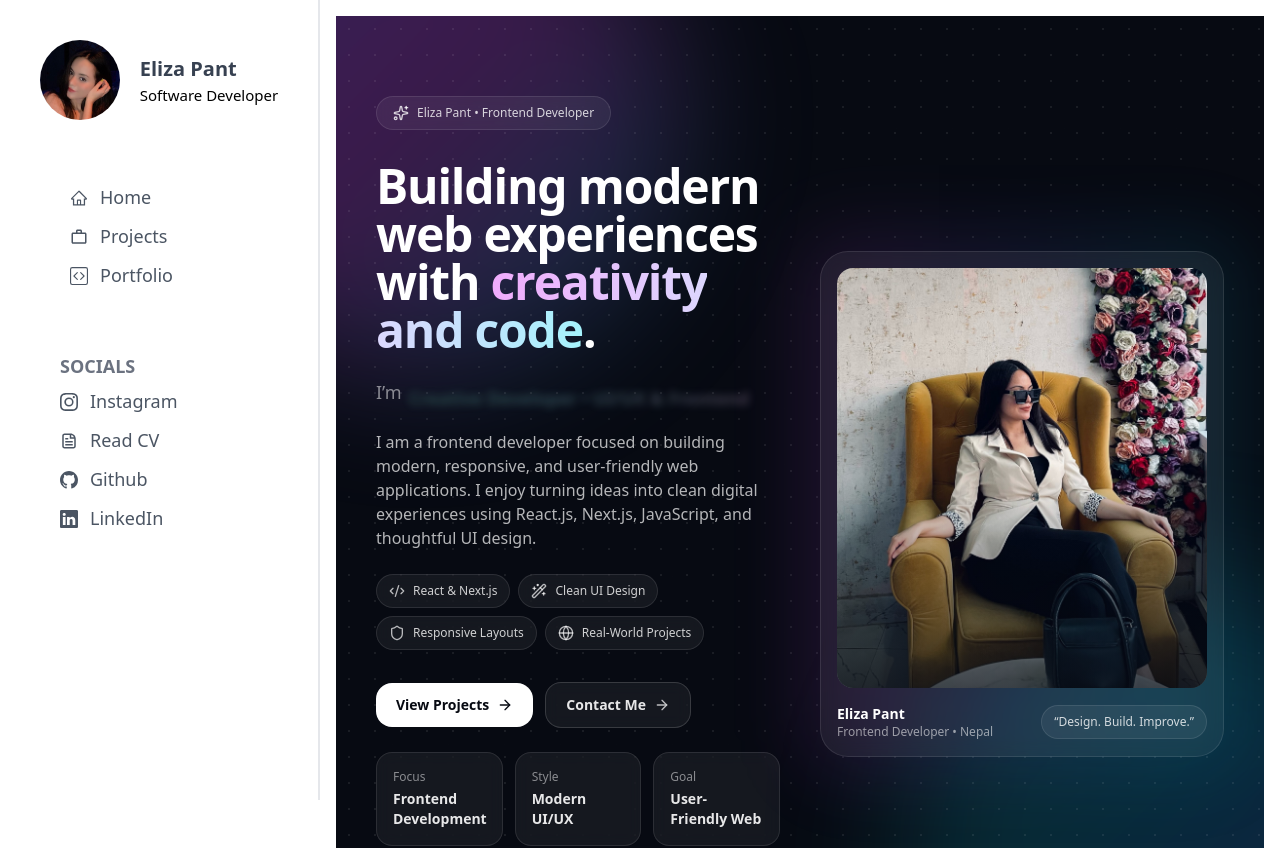
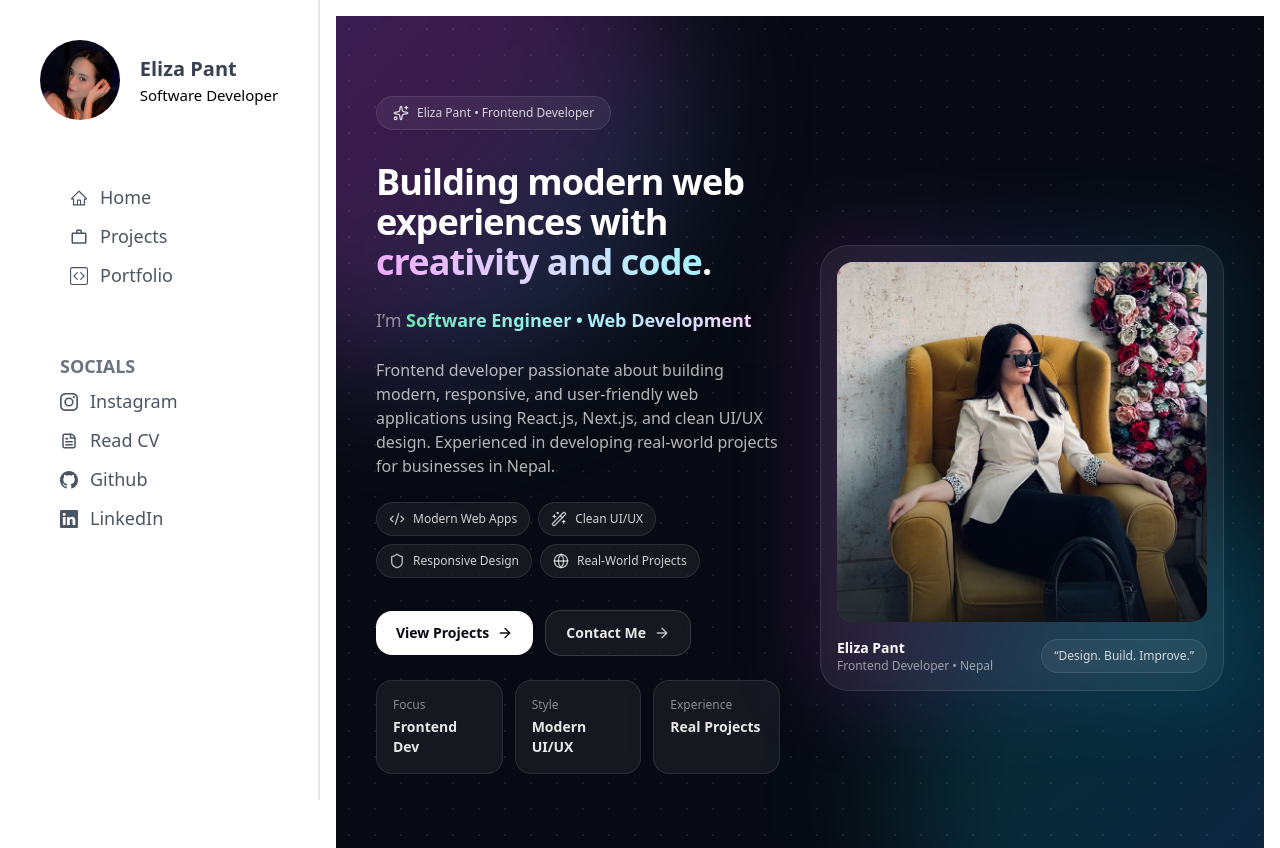
Before and after one commit to panteliza/portfolio, a React (Create React App) app: page /work in a window 1280 px wide. Shown: the top 848 px of the page. Built offline with nearby package versions, Linux system fonts and the light colour scheme.

Commit message:
Refactor About component and update styles
Refactor About component for improved readability and structure. Updated styles and descriptions for better clarity.

```diff
--- a/src/components/About.jsx
+++ b/src/components/About.jsx
@@ -1,7 +1,14 @@
 import React, { useEffect, useMemo, useRef, useState } from "react";
 import { Link } from "react-router-dom";
 import elu from "../assets/IMG_6234.jpg";
-import { Sparkles, ArrowRight, Globe, Shield, Code2, Wand2 } from "lucide-react";
+import {
+  Sparkles,
+  ArrowRight,
+  Globe,
+  Shield,
+  Code2,
+  Wand2,
+} from "lucide-react";
 
 const About = () => {
   const roles = useMemo(
@@ -33,39 +40,47 @@ const About = () => {
     );
 
     io.observe(el);
+
     return () => io.disconnect();
   }, []);
 
   return (
     <section
       id="about"
-      className="relative overflow-hidden py-14 sm:py-20"
+      className="relative overflow-hidden py-16 sm:py-20"
       aria-label="About section"
     >
+      {/* Background */}
       <div className="pointer-events-none absolute inset-0">
         <div className="absolute inset-0 bg-[#070A12]" />
-        <div className="absolute -top-44 -left-44 h-[420px] w-[420px] sm:h-[520px] sm:w-[520px] rounded-full bg-gradient-to-br from-violet-500/35 via-fuchsia-500/25 to-cyan-500/25 blur-3xl animate-[float_10s_ease-in-out_infinite]" />
-        <div className="absolute -bottom-48 -right-48 h-[440px] w-[440px] sm:h-[560px] sm:w-[560px] rounded-full bg-gradient-to-br from-emerald-500/20 via-sky-500/20 to-indigo-500/25 blur-3xl animate-[float_12s_ease-in-out_infinite]" />
+
+        <div className="absolute -top-44 -left-44 h-[520px] w-[520px] rounded-full bg-gradient-to-br from-violet-500/35 via-fuchsia-500/25 to-cyan-500/25 blur-3xl animate-[float_10s_ease-in-out_infinite]" />
+
+        <div className="absolute -bottom-48 -right-48 h-[560px] w-[560px] rounded-full bg-gradient-to-br from-emerald-500/20 via-sky-500/20 to-indigo-500/25 blur-3xl animate-[float_12s_ease-in-out_infinite]" />
+
         <div className="absolute inset-0 opacity-[0.08] [background-image:radial-gradient(#ffffff_1px,transparent_1px)] [background-size:26px_26px]" />
+
         <div className="absolute inset-0 opacity-[0.05] [background-image:linear-gradient(to_right,#ffffff1a_1px,transparent_1px),linear-gradient(to_bottom,#ffffff1a_1px,transparent_1px)] [background-size:56px_56px]" />
       </div>
 
-      <div className="relative mx-auto max-w-6xl px-5 sm:px-8 lg:px-10">
+      <div className="relative mx-auto max-w-6xl px-6 sm:px-10">
+        {/* Badge */}
         <div className="mb-8 flex items-center gap-3">
           <div className="inline-flex items-center gap-2 rounded-full border border-white/10 bg-white/[0.06] px-4 py-2 text-xs font-medium text-white/80 backdrop-blur">
-            <Sparkles size={16} />
+            <Sparkles size={16} className="text-white/80" />
             Eliza Pant • Frontend Developer
           </div>
         </div>
 
         <div
           ref={ref}
-          className={`grid items-center gap-10 lg:grid-cols-2 ${
+          className={`grid items-center gap-10 md:grid-cols-2 ${
             seen ? "opacity-100 translate-y-0" : "opacity-0 translate-y-6"
           } transition-all duration-700 ease-out`}
         >
-          <div className="space-y-6 text-center lg:text-left">
-            <h1 className="text-3xl font-semibold tracking-tight text-white sm:text-4xl lg:text-5xl">
+          {/* LEFT */}
+          <div className="space-y-6">
+            <h1 className="text-3xl font-semibold tracking-tight text-white sm:text-4xl">
               Building modern web experiences with{" "}
               <span className="bg-gradient-to-r from-fuchsia-300 via-violet-200 to-cyan-200 bg-clip-text text-transparent">
                 creativity and code
@@ -73,29 +88,33 @@ const About = () => {
               .
             </h1>
 
-            <div className="text-base text-white/85 sm:text-lg">
+            {/* Roles */}
+            <div className="text-base sm:text-lg text-white/85">
               <span className="text-white/50">I’m </span>
+
               <span
                 key={i}
-                className="inline-block bg-gradient-to-r from-emerald-300 via-cyan-200 to-fuchsia-200 bg-clip-text font-semibold text-transparent"
+                className="inline-block bg-gradient-to-r from-emerald-300 via-cyan-200 to-fuchsia-200 bg-clip-text text-transparent font-semibold"
                 style={{ animation: "pop .55s ease both" }}
               >
                 {roles[i]}
               </span>
             </div>
 
-            <p className="mx-auto max-w-xl text-sm leading-7 text-white/70 sm:text-base lg:mx-0">
-              I am a frontend developer focused on building modern, responsive,
-              and user-friendly web applications. I enjoy turning ideas into
-              clean digital experiences using React.js, Next.js, JavaScript, and
-              thoughtful UI design.
+            {/* Description */}
+            <p className="max-w-xl text-sm leading-7 text-white/70 sm:text-base">
+              Frontend developer passionate about building modern, responsive,
+              and user-friendly web applications using React.js, Next.js, and
+              clean UI/UX design. Experienced in developing real-world projects
+              for businesses in Nepal.
             </p>
 
-            <div className="flex flex-wrap justify-center gap-2 lg:justify-start">
+            {/* Pills */}
+            <div className="flex flex-wrap gap-2">
               {[
-                { icon: <Code2 size={16} />, label: "React & Next.js" },
-                { icon: <Wand2 size={16} />, label: "Clean UI Design" },
-                { icon: <Shield size={16} />, label: "Responsive Layouts" },
+                { icon: <Code2 size={16} />, label: "Modern Web Apps" },
+                { icon: <Wand2 size={16} />, label: "Clean UI/UX" },
+                { icon: <Shield size={16} />, label: "Responsive Design" },
                 { icon: <Globe size={16} />, label: "Real-World Projects" },
               ].map((x) => (
                 <span
@@ -108,13 +127,18 @@ const About = () => {
               ))}
             </div>
 
-            <div className="flex flex-wrap items-center justify-center gap-3 pt-2 lg:justify-start">
+            {/* Buttons */}
+            <div className="flex flex-wrap items-center gap-3 pt-2">
               <Link
                 to="/work"
                 className="group inline-flex items-center gap-2 rounded-2xl bg-white px-5 py-3 text-sm font-semibold text-[#070A12] transition hover:scale-[1.02] active:scale-[0.98]"
               >
                 View Projects
-                <ArrowRight size={16} className="transition group-hover:translate-x-0.5" />
+
+                <ArrowRight
+                  size={16}
+                  className="transition group-hover:translate-x-0.5"
+                />
               </Link>
 
               <a
@@ -122,28 +146,34 @@ const About = () => {
                 className="inline-flex items-center gap-2 rounded-2xl border border-white/15 bg-white/[0.06] px-5 py-3 text-sm font-semibold text-white/90 backdrop-blur transition hover:bg-white/[0.10]"
               >
                 Contact Me
+
                 <ArrowRight size={16} className="opacity-80" />
               </a>
             </div>
 
-            <div className="mt-6 grid grid-cols-1 gap-3 sm:grid-cols-3">
+            {/* Stats */}
+            <div className="mt-6 grid grid-cols-3 gap-3">
               {[
-                { k: "Focus", v: "Frontend Development" },
+                { k: "Focus", v: "Frontend Dev" },
                 { k: "Style", v: "Modern UI/UX" },
-                { k: "Goal", v: "User-Friendly Web" },
+                { k: "Experience", v: "Real Projects" },
               ].map((s) => (
                 <div
                   key={s.k}
                   className="rounded-2xl border border-white/10 bg-white/[0.06] p-4 backdrop-blur"
                 >
                   <div className="text-xs text-white/50">{s.k}</div>
-                  <div className="mt-1 text-sm font-semibold text-white/90">{s.v}</div>
+
+                  <div className="mt-1 text-sm font-semibold text-white/90">
+                    {s.v}
+                  </div>
                 </div>
               ))}
             </div>
           </div>
 
-          <div className="relative mx-auto w-full max-w-md lg:max-w-none">
+          {/* RIGHT IMAGE */}
+          <div className="relative">
             <div className="absolute -inset-4 rounded-[28px] bg-gradient-to-r from-fuchsia-500/20 via-indigo-500/20 to-cyan-500/20 blur-2xl animate-[pulseSoft_3s_ease-in-out_infinite]" />
 
             <div className="relative overflow-hidden rounded-[28px] border border-white/10 bg-white/[0.06] p-4 backdrop-blur">
@@ -151,18 +181,25 @@ const About = () => {
                 <img
                   src={elu}
                   alt="Eliza Pant"
-                  className="h-[320px] w-full object-cover object-center transition duration-700 hover:scale-[1.05] sm:h-[420px]"
+                  className="h-[360px] w-full object-cover transition duration-700 hover:scale-[1.05]"
                 />
-                <div className="pointer-events-none absolute inset-0 bg-gradient-to-t from-[#070A12]/75 via-transparent to-transparent" />
+
+                <div className="pointer-events-none absolute inset-0 bg-gradient-to-t from-[#070A12]/70 via-transparent to-transparent" />
               </div>
 
-              <div className="mt-4 flex flex-col gap-3 sm:flex-row sm:items-center sm:justify-between">
+              {/* Bottom */}
+              <div className="mt-4 flex items-center justify-between">
                 <div>
-                  <div className="text-sm font-semibold text-white">Eliza Pant</div>
-                  <div className="text-xs text-white/55">Frontend Developer • Nepal</div>
+                  <div className="text-sm font-semibold text-white">
+                    Eliza Pant
+                  </div>
+
+                  <div className="text-xs text-white/55">
+                    Frontend Developer • Nepal
+                  </div>
                 </div>
 
-                <div className="w-fit rounded-full border border-white/10 bg-white/[0.06] px-3 py-2 text-xs text-white/80">
+                <div className="rounded-full border border-white/10 bg-white/[0.06] px-3 py-2 text-xs text-white/80">
                   “Design. Build. Improve.”
                 </div>
               </div>
@@ -170,20 +207,40 @@ const About = () => {
           </div>
         </div>
 
+        {/* Animations */}
         <style>{`
           @keyframes pop {
-            from { opacity: 0; transform: translateY(8px) scale(.98); filter: blur(6px); }
-            to { opacity: 1; transform: translateY(0) scale(1); filter: blur(0); }
+            from {
+              opacity: 0;
+              transform: translateY(8px) scale(.98);
+              filter: blur(6px);
+            }
+
+            to {
+              opacity: 1;
+              transform: translateY(0) scale(1);
+              filter: blur(0);
+            }
           }
 
           @keyframes float {
-            0%, 100% { transform: translateY(0px); }
-            50% { transform: translateY(18px); }
+            0%, 100% {
+              transform: translateY(0px);
+            }
+
+            50% {
+              transform: translateY(18px);
+            }
           }
 
           @keyframes pulseSoft {
-            0%, 100% { opacity: .6; }
-            50% { opacity: 1; }
+            0%, 100% {
+              opacity: .6;
+            }
+
+            50% {
+              opacity: 1;
+            }
           }
         `}</style>
       </div>
```
